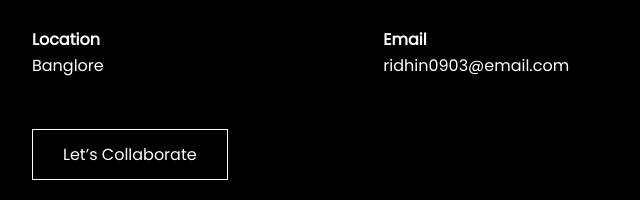
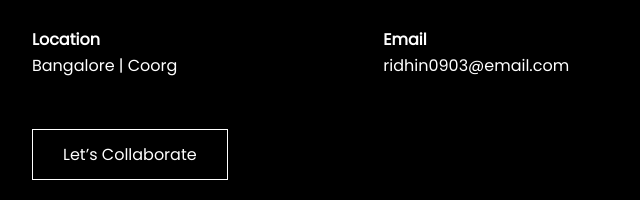
Before and after one commit to ridhinridhin/ridhinpv.github.io, a plain HTML site: page index.html in a window 1280 px wide. Shown: the part 2968-3168 px from the top of the page, 96-736 px from the left. Drawn offline with nearby package versions, Linux system fonts and the light colour scheme.

Commit message:
Update index.html

```diff
--- a/index.html
+++ b/index.html
@@ -114,7 +114,7 @@
   <div class="contact-grid">
     <div>
       <h4>Location</h4>
-      <p>Banglore</p>
+      <p>Bangalore | Coorg</p>
     </div>
 
     <div>
```
